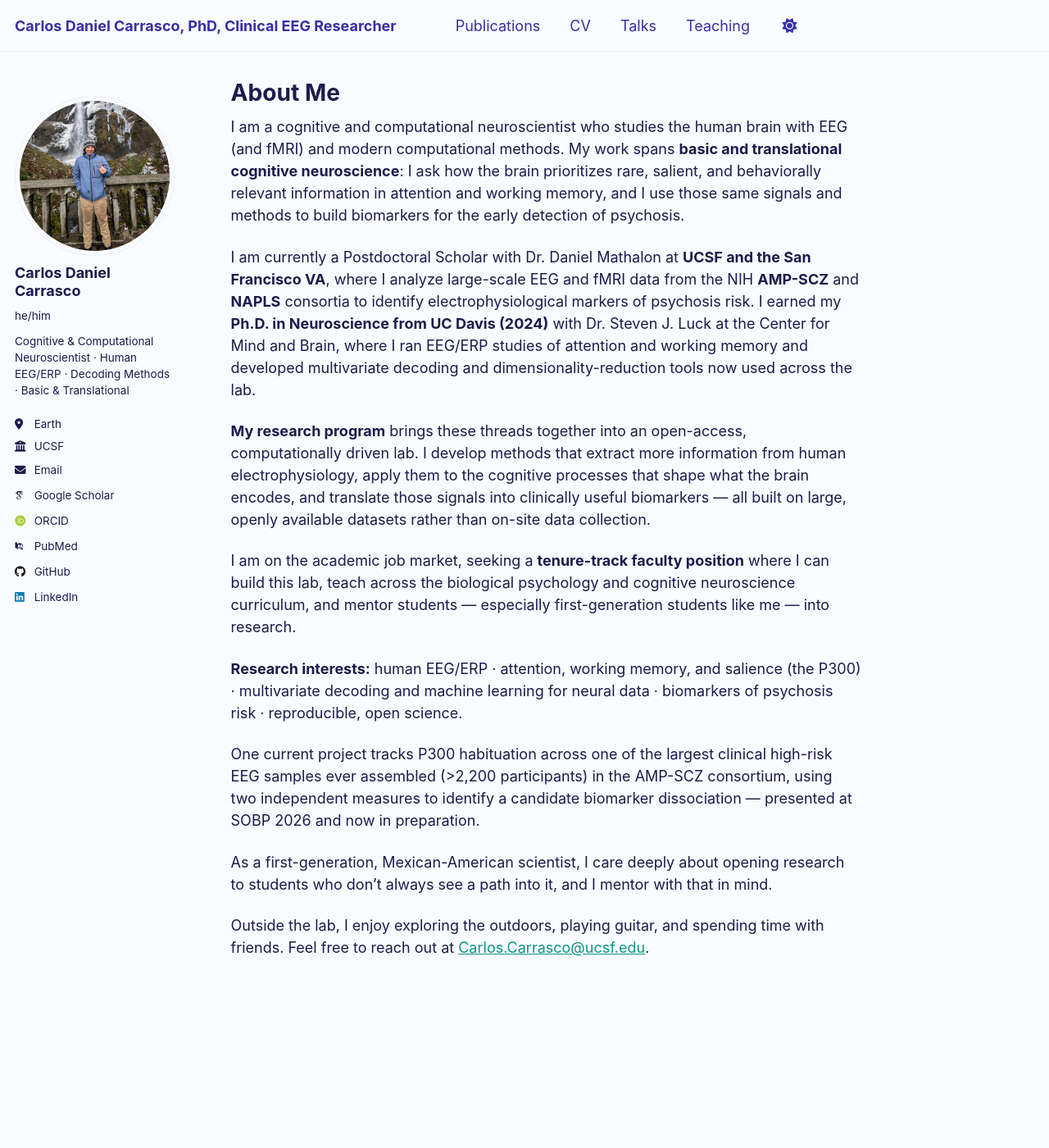
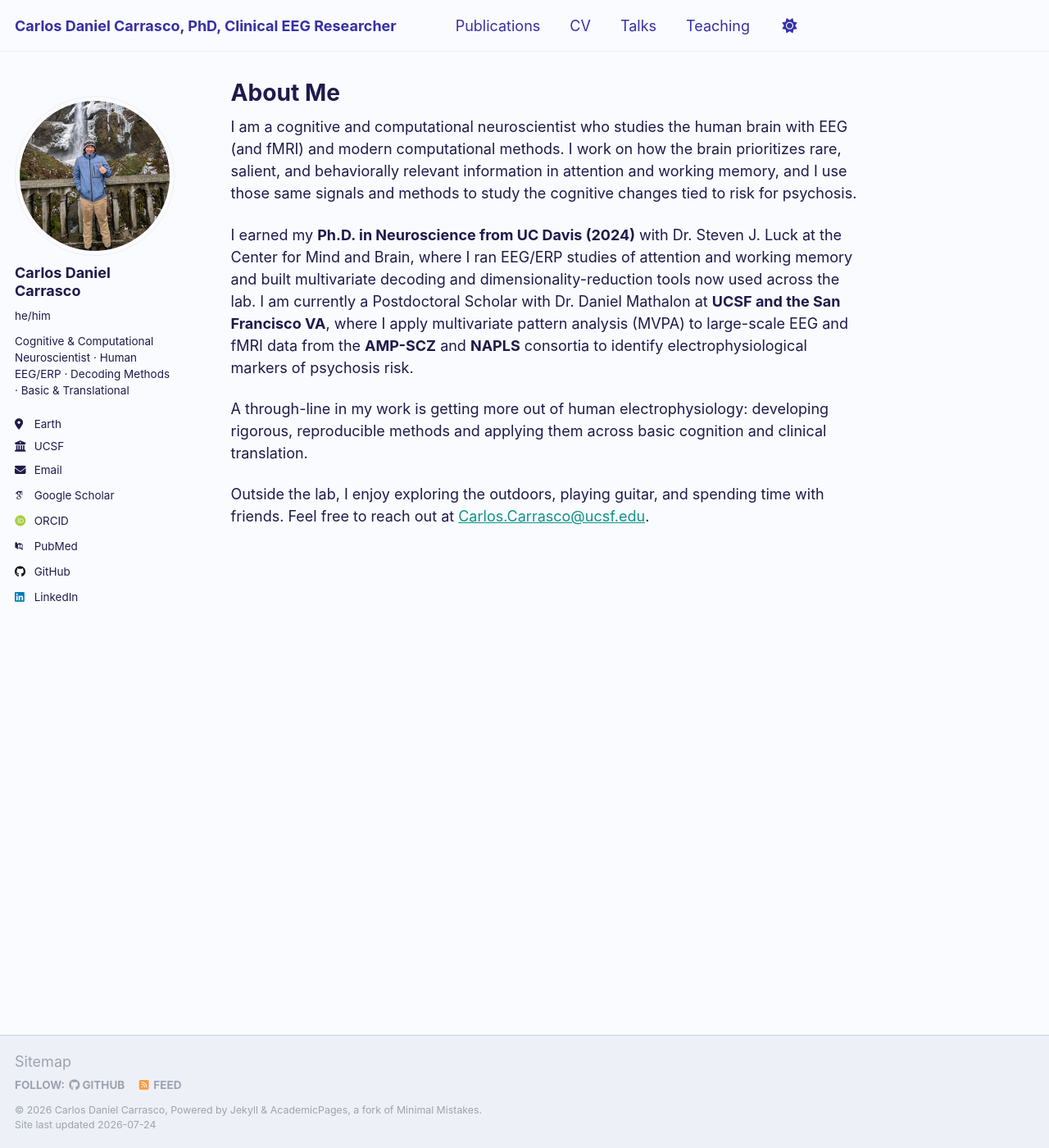
Before and after one commit to mojorisin24/mojorisin24.github.io, a Jekyll site: the page built from _pages/about.md, in a window 1280 px wide and 1400 px high. Shown: the whole window at 82% size. Built offline with Jekyll 4.4.1, drawn with Linux system fonts in a browser that asks for light colours; some web fonts are replaced.

Commit message:
updated about
less despearte imo

```diff
--- a/_pages/about.md
+++ b/_pages/about.md
@@ -7,18 +7,10 @@ redirect_from:
   - /about.html
 ---
 
-I am a cognitive and computational neuroscientist who studies the human brain with EEG (and fMRI) and modern computational methods. My work spans **basic and translational cognitive neuroscience**: I ask how the brain prioritizes rare, salient, and behaviorally relevant information in attention and working memory, and I use those same signals and methods to build biomarkers for the early detection of psychosis.
+I am a cognitive and computational neuroscientist who studies the human brain with EEG (and fMRI) and modern computational methods. I work on how the brain prioritizes rare, salient, and behaviorally relevant information in attention and working memory, and I use those same signals and methods to study the cognitive changes tied to risk for psychosis.
 
-I am currently a Postdoctoral Scholar with Dr. Daniel Mathalon at **UCSF and the San Francisco VA**, where I analyze large-scale EEG and fMRI data from the NIH **AMP-SCZ** and **NAPLS** consortia to identify electrophysiological markers of psychosis risk. I earned my **Ph.D. in Neuroscience from UC Davis (2024)** with Dr. Steven J. Luck at the Center for Mind and Brain, where I ran EEG/ERP studies of attention and working memory and developed multivariate decoding and dimensionality-reduction tools now used across the lab.
+I earned my **Ph.D. in Neuroscience from UC Davis (2024)** with Dr. Steven J. Luck at the Center for Mind and Brain, where I ran EEG/ERP studies of attention and working memory and built multivariate decoding and dimensionality-reduction tools now used across the lab. I am currently a Postdoctoral Scholar with Dr. Daniel Mathalon at **UCSF and the San Francisco VA**, where I apply multivariate pattern analysis (MVPA) to large-scale EEG and fMRI data from the **AMP-SCZ** and **NAPLS** consortia to identify electrophysiological markers of psychosis risk.
 
-**My research program** brings these threads together into an open-access, computationally driven lab. I develop methods that extract more information from human electrophysiology, apply them to the cognitive processes that shape what the brain encodes, and translate those signals into clinically useful biomarkers — all built on large, openly available datasets rather than on-site data collection.
-
-I am on the academic job market, seeking a **tenure-track faculty position** where I can build this lab, teach across the biological psychology and cognitive neuroscience curriculum, and mentor students — especially first-generation students like me — into research.
-
-**Research interests:** human EEG/ERP · attention, working memory, and salience (the P300) · multivariate decoding and machine learning for neural data · biomarkers of psychosis risk · reproducible, open science.
-
-One current project tracks P300 habituation across one of the largest clinical high-risk EEG samples ever assembled (>2,200 participants) in the AMP-SCZ consortium, using two independent measures to identify a candidate biomarker dissociation — presented at SOBP 2026 and now in preparation.
-
-As a first-generation, Mexican-American scientist, I care deeply about opening research to students who don't always see a path into it, and I mentor with that in mind.
+A through-line in my work is getting more out of human electrophysiology: developing rigorous, reproducible methods and applying them across basic cognition and clinical translation.
 
 Outside the lab, I enjoy exploring the outdoors, playing guitar, and spending time with friends. Feel free to reach out at [Carlos.Carrasco@ucsf.edu](mailto:Carlos.Carrasco@ucsf.edu).
```
